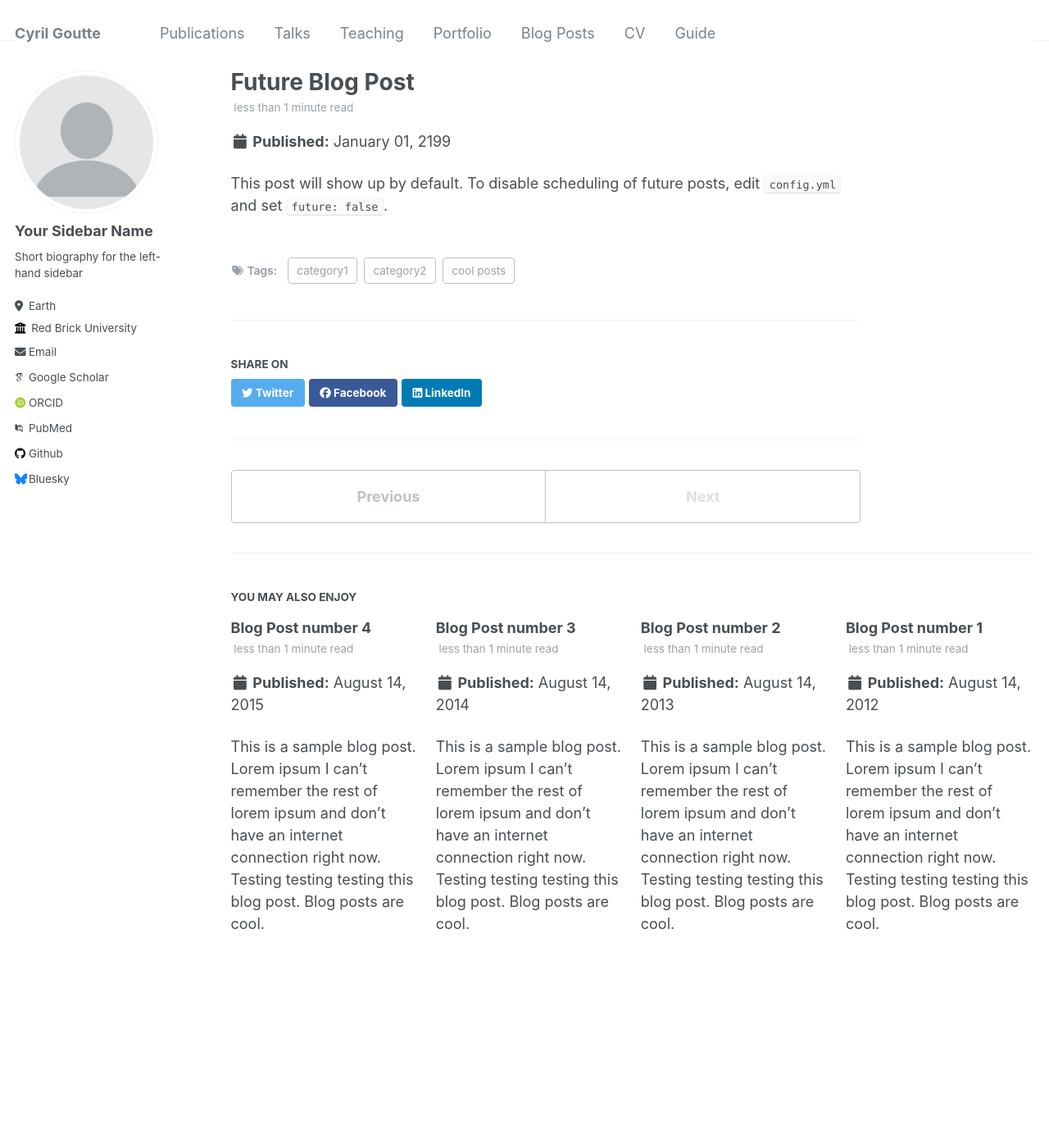
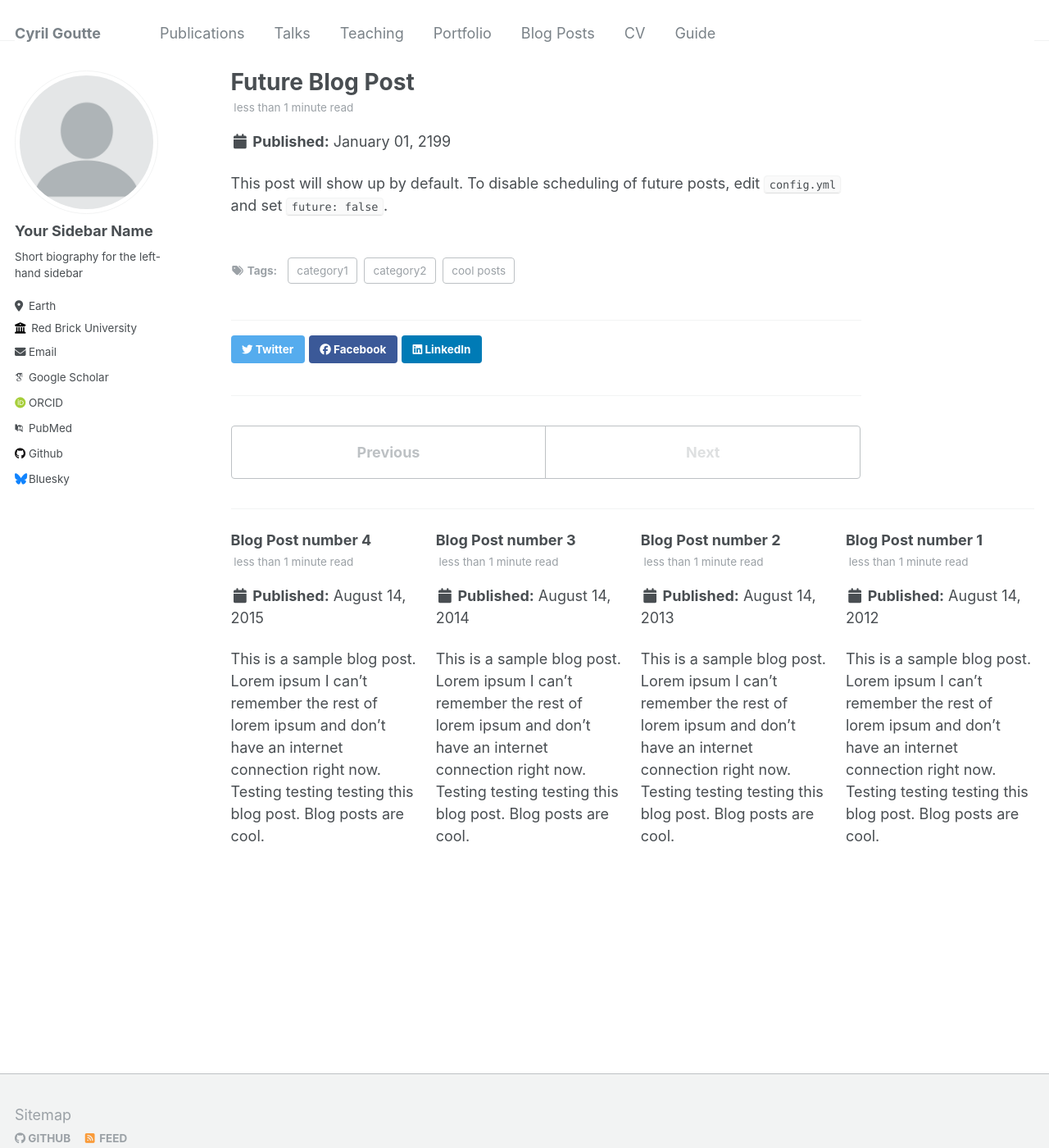
Before and after one commit to cyrilgoutte/cyrilgoutte.github.io, a Jekyll site: the page built from _posts/2199-01-01-future-post.md, in a window 1280 px wide and 1400 px high. Shown: the whole window at 82% size. Built offline with Jekyll 4.4.1, drawn with Linux system fonts in a browser that asks for light colours; some web fonts are replaced; part of the change alters nothing that is shown.

```diff
--- a/_config.yml
+++ b/_config.yml
@@ -7,7 +7,7 @@
 # server process.
 
 # Basic Site Settings
-locale                   : "en-US"
+locale                   : "fr-CA"
 title                    : "Cyril Goutte"
 title_separator          : "-"
 name                     : &name "Cyril Goutte"
```
